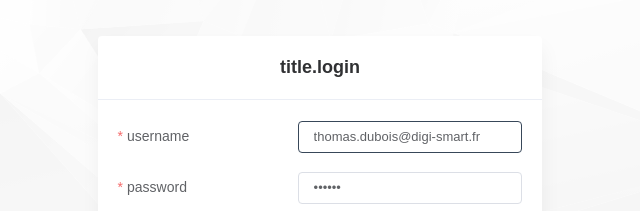
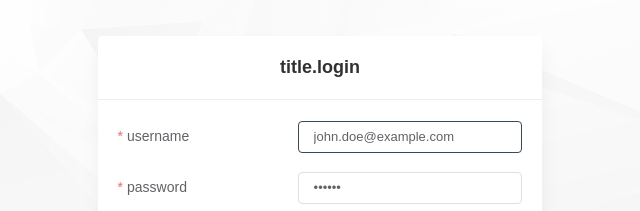
Before and after one commit to scbj/appy-sso-webapp, a Vue app: page /login in a window 1280 px wide. Shown: the part 205-416 px from the top of the page, without its empty margins (320-960 px from the left). Built offline with nearby package versions, Linux system fonts and the light colour scheme; no server answers; a web font is replaced by a local one; what vue-mq would draw is missing.

Commit message:
Modification du mail par défaut de test

```diff
--- a/src/components/login/LoginForm.vue
+++ b/src/components/login/LoginForm.vue
@@ -40,7 +40,7 @@ export default {
       error: '',
       errorType: '',
       form: {
-        username: 'thomas.dubois@digi-smart.fr',
+        username: 'john.doe@example.com',
         password: 'secret',
         rememberMe: false
       },
```
